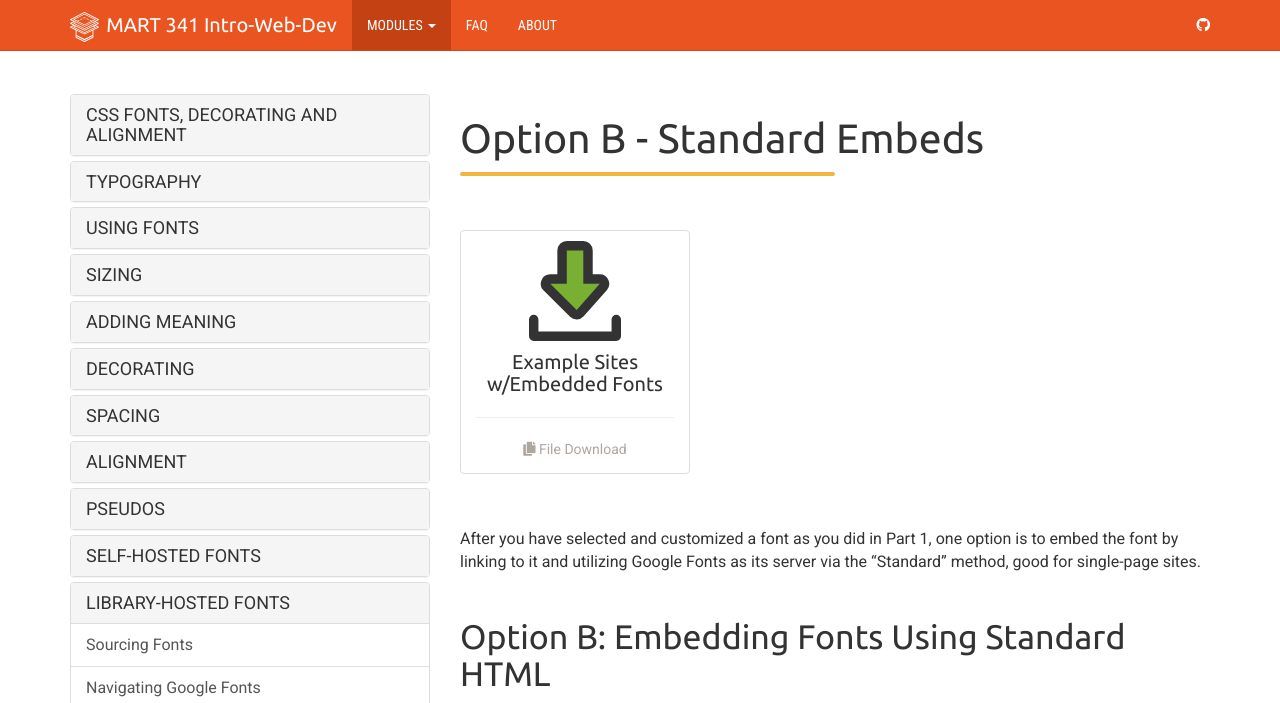
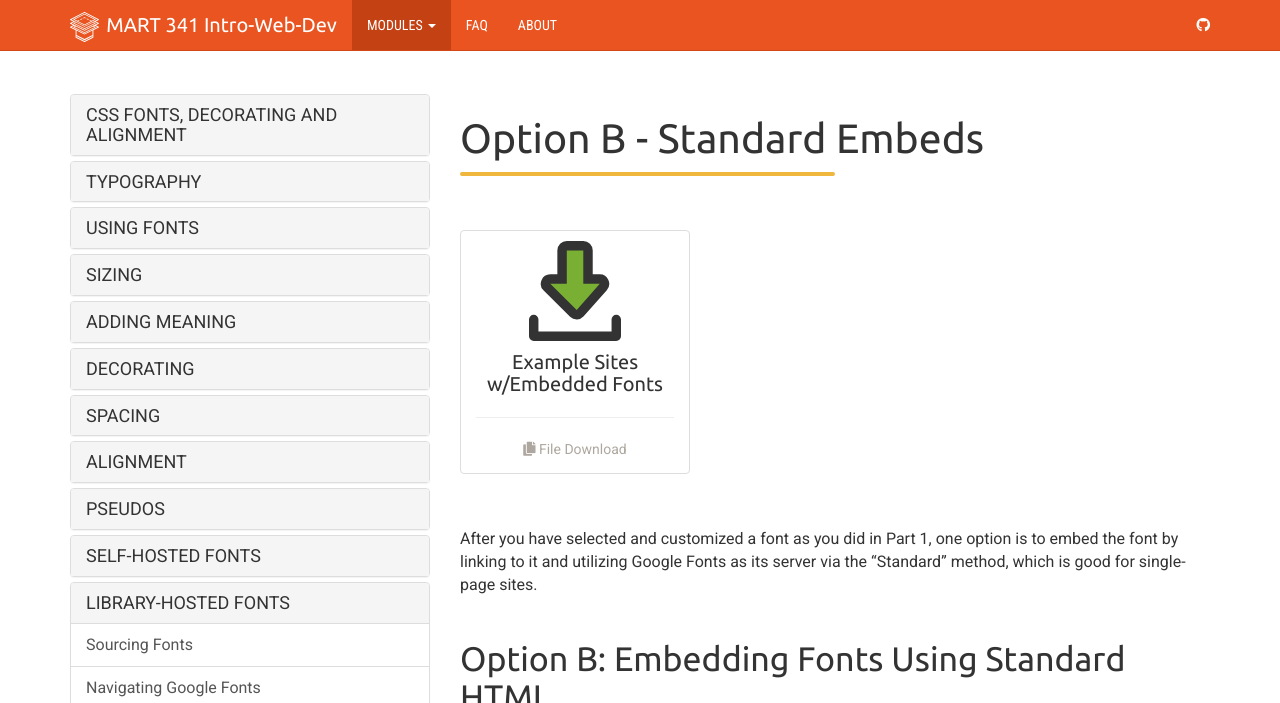
Before and after one commit to Montana-Media-Arts/webDesignFall2024, a Jekyll site: the page built from _docs/topic-10/10-src-fonts/04-page.md, in a window 1280 px wide and 1351 px high. Shown: the top 703 px of the window. Built offline with Jekyll 4.4.1, drawn with Linux system fonts in a browser that asks for light colours; nearby versions of some CDN libraries; grey boxes are pictures that could not be loaded.

Commit message:
Update 04-page.md

```diff
--- a/_docs/topic-10/10-src-fonts/04-page.md
+++ b/_docs/topic-10/10-src-fonts/04-page.md
@@ -7,7 +7,7 @@ permalink: /topic-10/google-fonts-part-3/
 <div class="divider-heading"></div>
 
 <!--
-<span class="label label-warning">LOAD TIME:</span> This page contains embedded interactive content. In may take 3-10 seconds to completely load.
+<span class="label label-warning">LOAD TIME:</span> This page contains embedded interactive content. It may take 3-10 seconds to load completely.
 -->
 
 <br />
@@ -29,7 +29,7 @@ permalink: /topic-10/google-fonts-part-3/
 
 <br />
 
-After you have selected and customized a font as you did in Part 1, one option is to embed the font by linking to it and utilizing Google Fonts as its server via the "Standard" method, good for single-page sites.
+After you have selected and customized a font as you did in Part 1, one option is to embed the font by linking to it and utilizing Google Fonts as its server via the "Standard" method, which is good for single-page sites.
 
 ## Option B: Embedding Fonts Using Standard HTML
 
```
